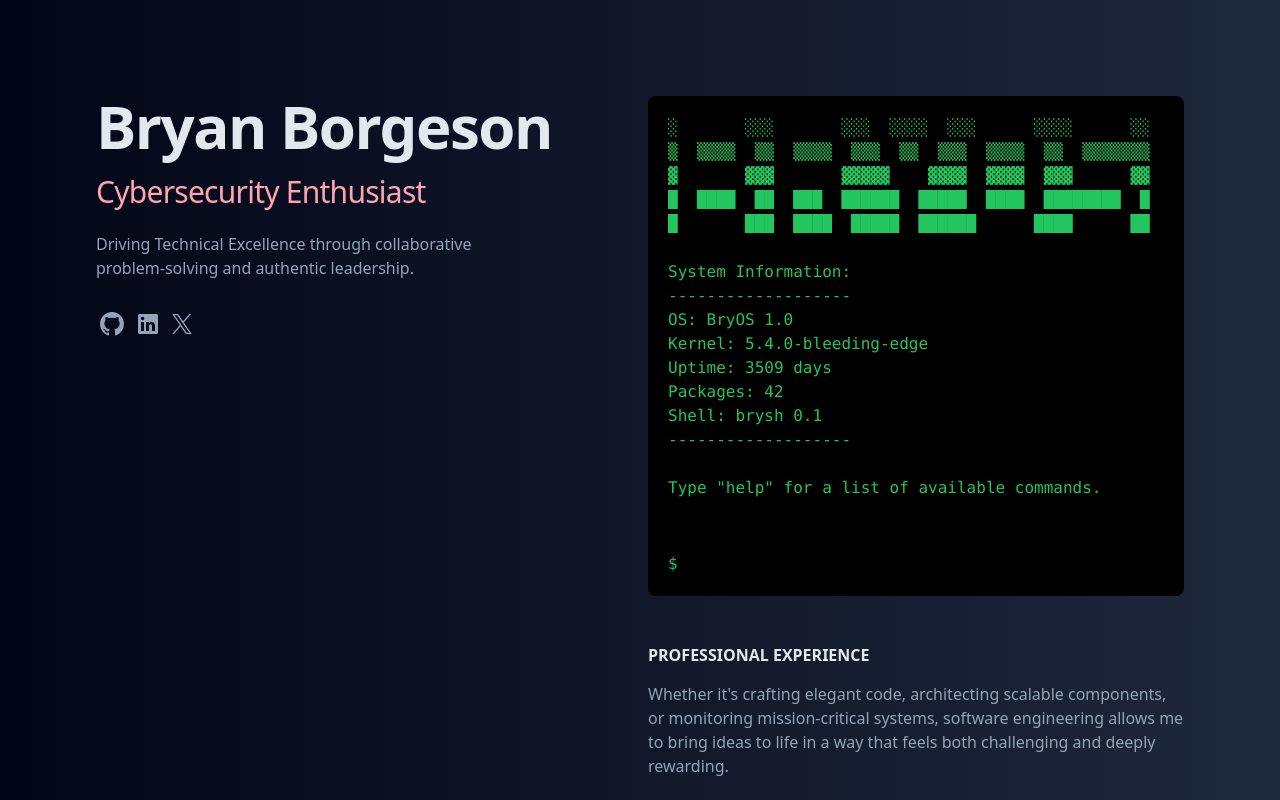
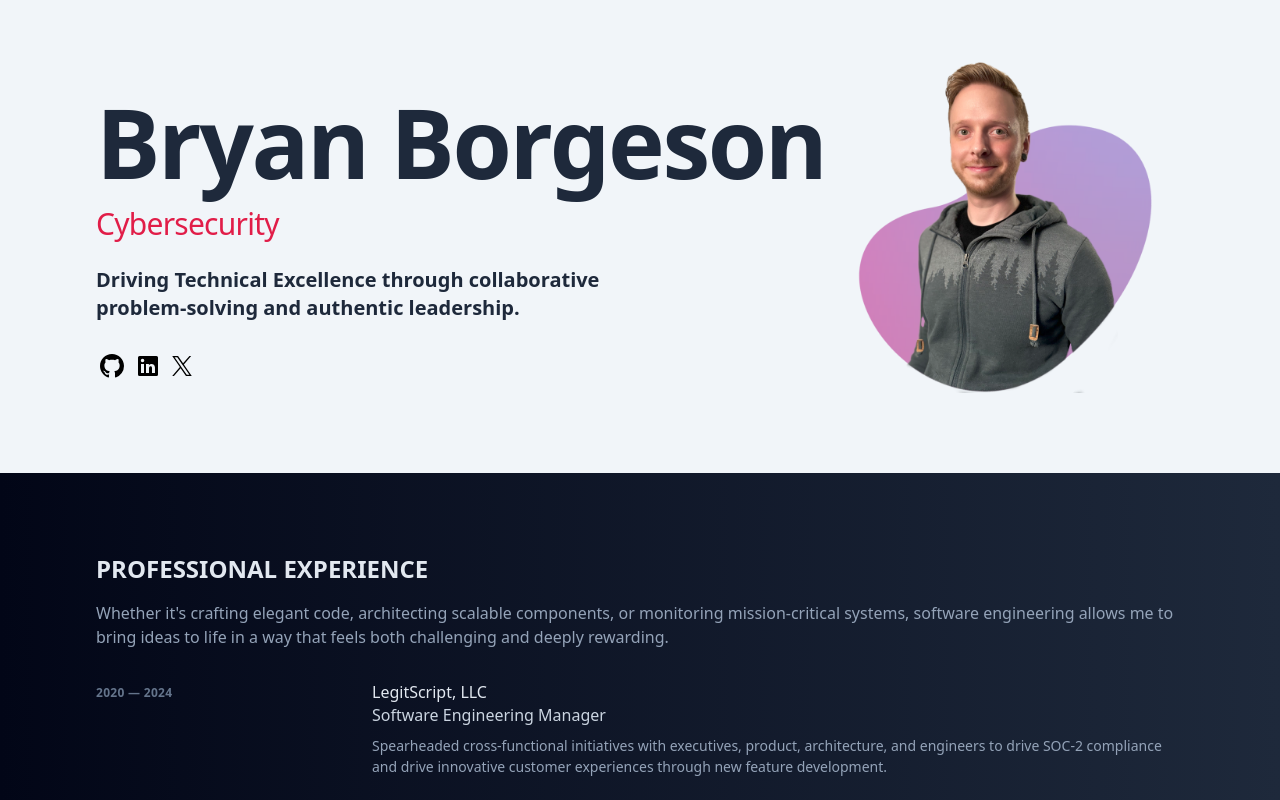
Before and after one commit to bryborge/portfolio, a Next.js app: page / in a window 1280 px wide. Shown: the top 800 px of the page. Built offline with nearby package versions, Linux system fonts and the light colour scheme.

Commit message:
Begin redesigning layout, add hero

```diff
--- a/app/components/ExperienceSection/Timeline/index.tsx
+++ b/app/components/ExperienceSection/Timeline/index.tsx
@@ -51,7 +51,7 @@ const Timeline = (): JSX.Element => {
   ]
 
   return (
-    <ol>
+    <ol className="pb-0 md:pb-8">
       {/* Experience */}
       { experience.map((experience) => (
         <li
--- a/app/components/ExperienceSection/index.tsx
+++ b/app/components/ExperienceSection/index.tsx
@@ -9,7 +9,7 @@ import Timeline from "./Timeline";
 const ExperienceSection = (): JSX.Element => {
   return (
     <>
-      <h3 className="font-bold leading-snug text-slate-200 mb-4 uppercase">
+      <h3 className="text-xl md:text-2xl font-bold leading-snug text-slate-200 mb-4 uppercase">
         Professional Experience
       </h3>
       <p className="mb-8">
--- a/app/components/Footer/CallToAction/index.tsx
+++ b/app/components/Footer/CallToAction/index.tsx
@@ -7,7 +7,7 @@ import Socials from "../../Socials";
  */
 const CallToAction = (): JSX.Element => {
   return (
-    <div className="flex items-center justify-center border-b-2 border-neutral-200 p-6 dark:border-white/10 lg:justify-between">
+    <div className="flex items-center justify-center lg:justify-between border-b-2 border-neutral-200 p-6 dark:border-white/10">
       <div className="me-12 hidden lg:block">
         <span className="text-md">
           What are you waiting for? <span className="font-bold">Let&#39;s connect!</span>
--- a/app/components/Header/index.tsx
+++ /dev/null
@@ -1,48 +0,0 @@
-import Link from "next/link";
-import { metadata } from "../../layout";
-import Socials from "../Socials";
-
-/**
- * Renders the header component with links to social media profiles.
- *
- * @return {JSX.Element} The header component.
- */
-const Header = (): JSX.Element => {
-  return (
-    <header className="lg:sticky lg:top-0 lg:flex lg:max-h-screen lg:w-1/2 lg:flex-col lg:justify-between lg:py-24">
-      <div>
-        <Link href="/">
-          <h1 className="text-6xl font-bold tracking-tight text-slate-200">
-            { metadata.title?.toString() }
-          </h1>
-        </Link>
-        <section className="animation mt-3 h-12 overflow-hidden">
-          <div className="first" style={{ "animation": "text-animation 12s infinite" }}>
-            <h2 className="mt-2 text-3xl font-medium tracking-tight text-indigo-300">
-              Engineering Manager
-            </h2>
-          </div>
-          <div className="second">
-            <h2 className="mt-2 text-3xl font-medium tracking-tight text-amber-300">
-              Software Engineer
-            </h2>
-          </div>
-          <div className="third">
-            <h2 className="mt-2 text-3xl font-medium tracking-tight text-rose-300">
-              Cybersecurity Enthusiast
-            </h2>
-          </div>
-        </section>
-        <p className="mt-4 max-w-sm leading-normal">
-          { metadata.description?.toString() }
-        </p>
-
-        <div className="mt-8 flex flex-row">
-          <Socials />
-        </div>
-      </div>
-    </header>
-  );
-}
-
-export default Header;
--- /dev/null
+++ b/app/components/Hero/index.tsx
@@ -0,0 +1,58 @@
+import Link from "next/link";
+import Image from 'next/image';
+import { metadata } from "../../layout";
+import Socials from "../Socials";
+import portrait from "./bryan_portrait_web_blob.png";
+
+/**
+ * Renders the header component with links to social media profiles.
+ *
+ * @return {JSX.Element} The header component.
+ */
+const Header = (): JSX.Element => {
+  return (
+    <section className="hero flex flex-col sm:flex-row-reverse">
+      <div className="mx-8 mb-8 lg:mb-20 max-w-full">
+        <Image
+          src={portrait}
+          alt="me"
+        />
+      </div>
+      <div className="grow"></div>
+      <div className="content-center text-center sm:text-left">
+        <Link href="/">
+          <h1 className="text-4xl sm:text-5xl md:text-6xl lg:text-7xl xl:text-8xl whitespace-normal lg:whitespace-nowrap font-bold tracking-tight text-slate-800">
+            { metadata.title?.toString() }
+          </h1>
+        </Link>
+        <section className="mt-3 h-12 overflow-hidden">
+          <div className="first" style={{ "animation": "text-animation 12s infinite" }}>
+            <h2 className="mt-2 text-3xl whitespace-nowrap font-medium tracking-tight text-indigo-600">
+              Engineering Manager
+            </h2>
+          </div>
+          <div className="second">
+            <h2 className="mt-2 text-3xl whitespace-nowrap font-medium tracking-tight text-amber-600">
+              Software Engineer
+            </h2>
+          </div>
+          <div className="third">
+            <h2 className="mt-2 text-3xl whitespace-nowrap font-medium tracking-tight text-rose-600">
+              Cybersecurity
+            </h2>
+          </div>
+        </section>
+        <p className="mt-4 md:max-w-md lg:max-w-lg text-md sm:text-lg md:text-xl font-semibold text-slate-800">
+          { metadata.description?.toString() }
+        </p>
+        <div className="flex justify-center sm:justify-normal mt-8 flex flex-row">
+          {/* TODO: Replace socials w/ "Let's Connect" and "View Work" CTA buttons */}
+          {/* <button className="rounded-full bg-indigo-300 px-8 py-4 font-bold leading-5 text-indigo-950 hover:bg-indigo-400">Let&#39;s Connect</button> */}
+          <Socials />
+        </div>
+      </div>
+    </section>
+  );
+}
+
+export default Header;
--- a/app/globals.css
+++ b/app/globals.css
@@ -5,12 +5,12 @@
 @keyframes text-animation {
   0% {margin-top: 0;}
   10% {margin-top: 0;}
-  20% {margin-top: -2.825rem;}
-  30% {margin-top: -2.825rem;}
-  40% {margin-top: -5.65rem;}
-  60% {margin-top: -5.65rem;}
-  70% {margin-top: -2.825rem;}
-  80% {margin-top: -2.825rem;}
+  20% {margin-top: -2.875rem;}
+  30% {margin-top: -2.875rem;}
+  40% {margin-top: -5.75rem;}
+  60% {margin-top: -5.75rem;}
+  70% {margin-top: -2.875rem;}
+  80% {margin-top: -2.875rem;}
   90% {margin-top: 0;}
   100% {margin-top: 0;}
 }
--- a/app/layout.tsx
+++ b/app/layout.tsx
@@ -31,7 +31,7 @@ export default function RootLayout({
   return (
     <html lang="en">
       <body
-        className={`${inter.className} bg-gradient-to-r from-slate-950 to-slate-800 text-slate-400 antialiased selection:bg-violet-300 selection:text-violet-900`}>
+        className={`${inter.className} bg-slate-100 selection:bg-violet-300 selection:text-violet-900`}>
         {children}
       </body>
     </html>
--- a/app/page.tsx
+++ b/app/page.tsx
@@ -1,6 +1,6 @@
 import ExperienceSection from "./components/ExperienceSection";
 import Footer from "./components/Footer";
-import Header from "./components/Header";
+import Hero from "./components/Hero";
 import Terminal from "./components/Terminal";
 
 /**
@@ -10,17 +10,23 @@ import Terminal from "./components/Terminal";
  */
 export default function Home(): JSX.Element {
   return (
-    <div className="mx-auto min-h-screen max-w-screen-xl px-6 py-12 font-sans md:px-12 md:py-20 lg:px-24 lg:py-0">
-      <div className="lg:flex lg:justify-between lg:gap-4 mb-auto">
-        <Header />
-
-        <main className="pt-24 lg:w-1/2 lg:py-24 mb-12">
-          <Terminal />
-          <ExperienceSection />
-        </main>
+    <main className="mx-auto min-h-screen font-sans">
+      <div className="px-6 py-12 font-sans md:px-12 md:py-20 lg:px-24 lg:py-0">
+        <Hero />
       </div>
-
-      <Footer />
-    </div>
+      <div className="bg-gradient-to-r from-slate-950 to-slate-800 text-slate-400 antialiased">
+        <div className="mx-auto max-w-screen-xl lg:flex lg:justify-between lg:gap-4 mb-auto">
+        {/* <Terminal /> */}
+          <div className="width-full">
+            <div className="px-12 py-12 md:py-20 lg:px-24 font-sans">
+              <ExperienceSection />
+            </div>
+          </div>
+        </div>
+        <div className="mx-auto max-w-screen-xl">
+          <Footer />
+        </div>
+      </div>
+    </main>
   );
 }
--- a/next.config.mjs
+++ b/next.config.mjs
@@ -1,6 +1,6 @@
 /** @type {import('next').NextConfig} */
 const nextConfig = {
-  output: 'export',
+  // output: 'export',
 };
 
 export default nextConfig;
```
Also changed, not shown: app/components/Hero/bryan_portrait_web_blob.png (added).
